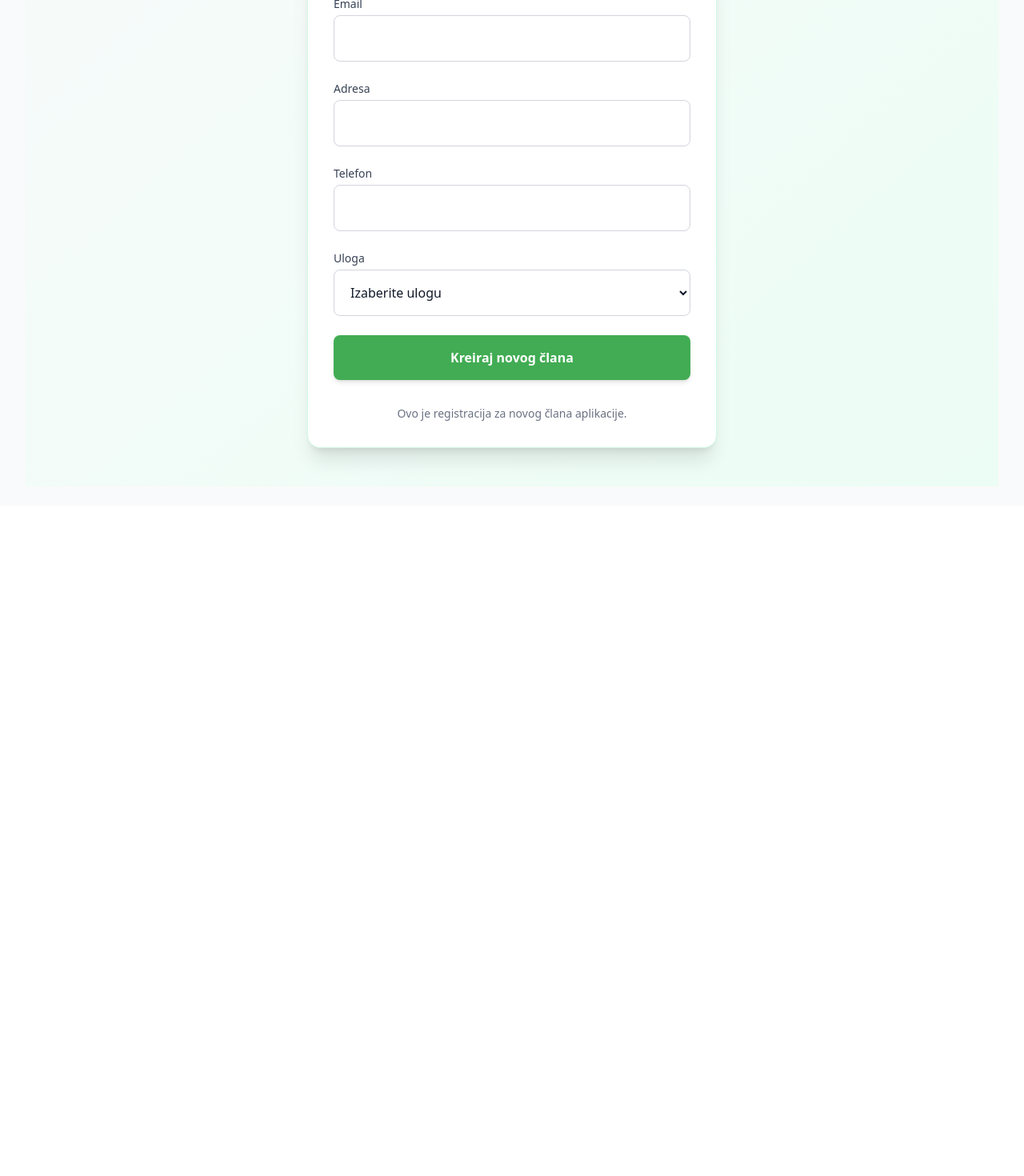
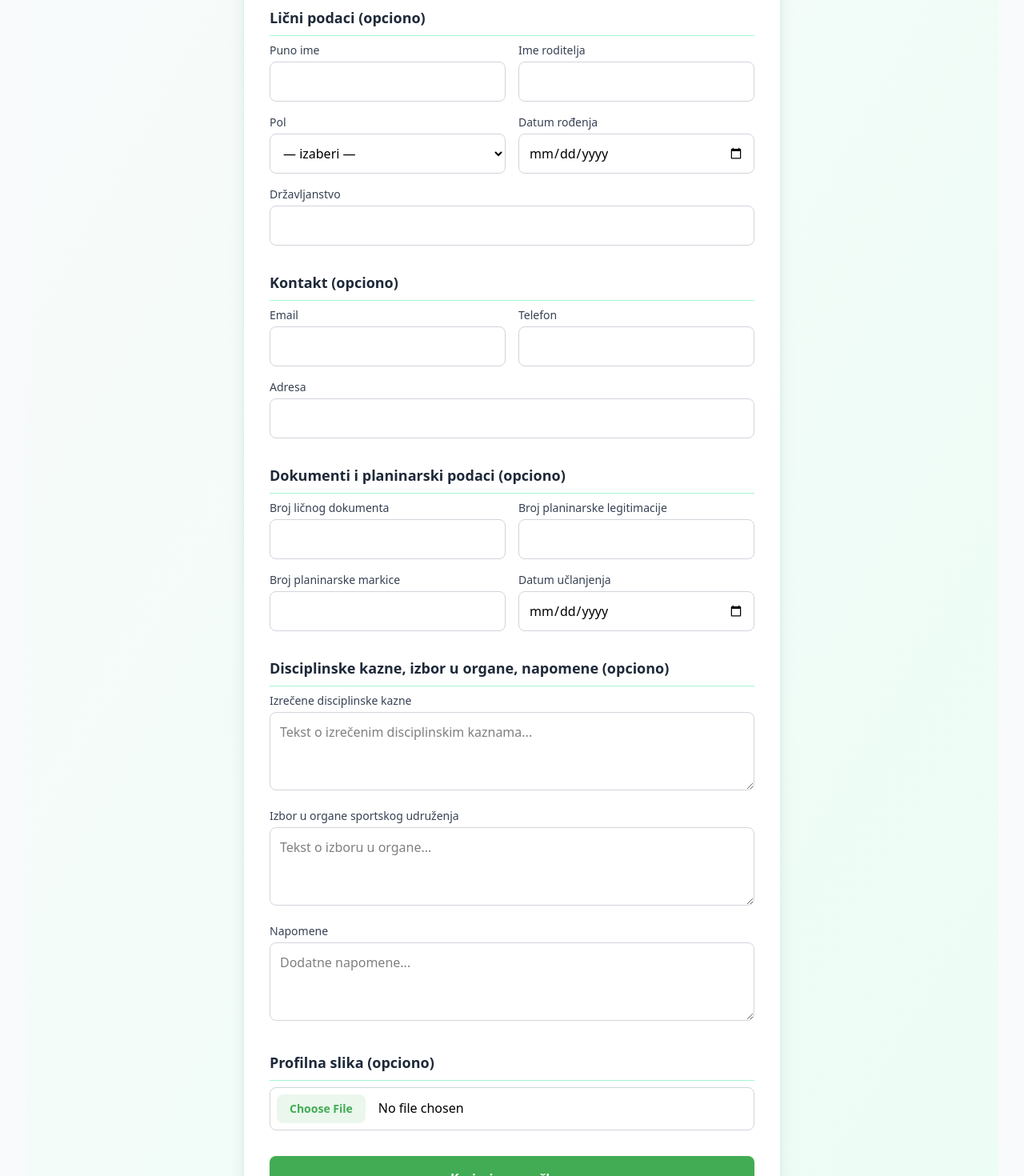
Before and after one commit to IrfanCatovic/Beleg, a React (Vite) app: page /dodaj-korisnika in a window 1280 px wide. Shown: the part 560-2030 px from the top of the page at 80% size. Before the commit the page ends 1192 px from the top, so only its background shows below. Built offline with nearby package versions, Linux system fonts and the light colour scheme; sample sign-in values are in the browser's storage.

Commit message:
Feat: added registerUser page and endpoint /api/register

```diff
--- a/src/pages/RegisterUser.tsx
+++ b/src/pages/RegisterUser.tsx
@@ -1,60 +1,117 @@
-import { useState} from 'react'
+// src/pages/RegisterUser.tsx
+import { useState } from 'react'
 import { useNavigate } from 'react-router-dom'
 import api from '../services/api'
 import { useAuth } from '../context/AuthContext'
 
+const initialForm = {
+  username: '',
+  password: '',
+  fullName: '',
+  imeRoditelja: '',
+  pol: '',
+  datumRodjenja: '',
+  drzavljanstvo: '',
+  adresa: '',
+  telefon: '',
+  email: '',
+  brojLicnogDokumenta: '',
+  brojPlaninarskeLegitimacije: '',
+  brojPlaninarskeMarkice: '',
+  datumUclanjenja: '',
+  izreceneDisciplinskeKazne: '',
+  izborUOrganeSportskogUdruzenja: '',
+  napomene: '',
+  role: '',
+}
+
 export default function RegisterUser() {
   const { user } = useAuth()
   const navigate = useNavigate()
-  const [form, setForm] = useState({
-    username: '',
-    password: '',
-    fullName: '',
-    email: '',
-    adresa: '',
-    telefon: '',
-    role: '',
-  })
+  const [form, setForm] = useState(initialForm)
+  const [avatarFile, setAvatarFile] = useState<File | null>(null)
+  const [avatarPreview, setAvatarPreview] = useState<string>('')
   const [error, setError] = useState('')
   const [success, setSuccess] = useState(false)
-  const [loading, setLoading] = useState(true)
 
-    const handleChange = (e: React.ChangeEvent<HTMLInputElement | HTMLSelectElement>) => {
+  const handleChange = (e: React.ChangeEvent<HTMLInputElement | HTMLSelectElement | HTMLTextAreaElement>) => {
     setForm({ ...form, [e.target.name]: e.target.value })
+  }
+
+  const handleAvatarChange = (e: React.ChangeEvent<HTMLInputElement>) => {
+    const file = e.target.files?.[0]
+    if (!file) return
+
+    if (!file.type.startsWith('image/')) {
+      setError('Dozvoljene su samo slike (jpg, png, gif...)')
+      return
+    }
+    if (file.size > 5 * 1024 * 1024) {
+      setError('Slika je prevelika (maksimum 5 MB)')
+      return
+    }
+
+    setError('')
+    setAvatarFile(file)
+    setAvatarPreview(URL.createObjectURL(file))
   }
 
   const handleSubmit = async (e: React.FormEvent) => {
     e.preventDefault()
     setError('')
+    setSuccess(false)
 
     try {
-      await api.post('/api/setup/admin', form)
+      const formData = new FormData()
+      formData.append('username', form.username.trim())
+      formData.append('password', form.password)
+      formData.append('role', form.role)
+
+      // Opciona polja – dodaj samo ako nisu prazna
+      const optional: (keyof typeof form)[] = [
+        'fullName', 'imeRoditelja', 'pol', 'datumRodjenja', 'drzavljanstvo',
+        'adresa', 'telefon', 'email', 'brojLicnogDokumenta',
+        'brojPlaninarskeLegitimacije', 'brojPlaninarskeMarkice', 'datumUclanjenja',
+        'izreceneDisciplinskeKazne', 'izborUOrganeSportskogUdruzenja', 'napomene',
+      ]
+      optional.forEach((key) => {
+        if (key === 'role') return
+        const val = form[key]?.trim()
+        if (val) formData.append(key, val)
+      })
+
+      if (avatarFile) formData.append('avatar', avatarFile)
+
+      await api.post('/api/register', formData, {
+        headers: { 'Content-Type': 'multipart/form-data' },
+      })
+
       setSuccess(true)
-      // Posle uspeha → odmah na /
-      setTimeout(() => navigate('/', { replace: true }), 1500)
+      setTimeout(() => navigate('/', { replace: true }), 2000)
     } catch (err: any) {
-      setError(err.response?.data?.error || 'Greška pri kreiranju administratora')
+      setError(err.response?.data?.error || 'Greška pri kreiranju korisnika')
     }
   }
 
-  const roleOptions = user?.role === 'admin' ? [
-  'admin', 'clan', 'vodic', 'blagajnik', 'sekretar', 'menadzer-opreme'
-] : [
-  'clan', 'vodic', 'blagajnik', 'sekretar', 'menadzer-opreme' // bez admina
-]
+  const inputClass =
+    'w-full p-3 border border-gray-300 rounded-lg focus:outline-none focus:ring-2 focus:ring-[#41ac53] focus:border-[#41ac53]'
+  const labelClass = 'block text-sm font-medium text-gray-700 mb-1'
+  const sectionClass = 'space-y-4'
 
-
+  const roleOptions = user?.role === 'admin'
+    ? ['admin', 'clan', 'vodic', 'blagajnik', 'sekretar', 'menadzer-opreme']
+    : ['clan', 'vodic', 'blagajnik', 'sekretar', 'menadzer-opreme']
 
   return (
     <div className="min-h-screen flex items-center justify-center bg-gradient-to-br from-gray-50 to-emerald-50 px-4 py-12">
-      <div className="w-full max-w-lg bg-white p-8 rounded-2xl shadow-xl border border-emerald-100">
+      <div className="w-full max-w-2xl bg-white p-8 rounded-2xl shadow-xl border border-emerald-100">
         <h2 className="text-3xl font-bold text-center mb-8" style={{ color: '#41ac53' }}>
           Registracija novog člana
         </h2>
 
         {success && (
           <div className="mb-6 p-4 bg-green-100 text-green-800 rounded-lg text-center font-medium">
-            Član uspešno registrovan! Preusmeravam na login...
+            Član uspešno registrovan! Preusmeravam...
           </div>
         )}
 
@@ -64,112 +121,257 @@ const handleSubmit = async (e: React.FormEvent) => {
           </div>
         )}
 
-        <form onSubmit={handleSubmit} className="space-y-6">
+        <form onSubmit={handleSubmit} className="space-y-8">
+          {/* Obavezna polja */}
+          <div className={sectionClass}>
+            <h3 className="text-lg font-semibold text-gray-800 border-b border-emerald-200 pb-2 mb-2">
+              Obavezna polja
+            </h3>
             <div>
-            <label className="block text-sm font-medium text-gray-700 mb-1">
-              Korisničko ime
-            </label>
+              <label className={labelClass}>Korisničko ime *</label>
               <input
                 name="username"
                 value={form.username}
                 onChange={handleChange}
                 required
-              className="w-full p-4 border border-gray-300 rounded-lg focus:outline-none focus:ring-2 focus:ring-[#41ac53] focus:border-[#41ac53]"
+                className={inputClass}
               />
             </div>
-
             <div>
-            <label className="block text-sm font-medium text-gray-700 mb-1">
-              Lozinka
-            </label>
+              <label className={labelClass}>Lozinka * (min. 8 karaktera)</label>
               <input
                 name="password"
                 type="password"
                 value={form.password}
                 onChange={handleChange}
                 required
-              className="w-full p-4 border border-gray-300 rounded-lg focus:outline-none focus:ring-2 focus:ring-[#41ac53] focus:border-[#41ac53]"
+                minLength={8}
+                className={inputClass}
               />
             </div>
+            <div>
+              <label className={labelClass}>Uloga *</label>
+              <select
+                name="role"
+                value={form.role}
+                onChange={handleChange}
+                required
+                className={inputClass}
+              >
+                <option value="">— izaberi —</option>
+                {roleOptions.map((role) => (
+                  <option key={role} value={role}>
+                    {role.charAt(0).toUpperCase() + role.slice(1).replace('-', ' ')}
+                  </option>
+                ))}
+              </select>
+            </div>
+          </div>
 
+          {/* Lični podaci */}
+          <div className={sectionClass}>
+            <h3 className="text-lg font-semibold text-gray-800 border-b border-emerald-200 pb-2 mb-2">
+              Lični podaci (opciono)
+            </h3>
+            <div className="grid grid-cols-1 sm:grid-cols-2 gap-4">
               <div>
-            <label className="block text-sm font-medium text-gray-700 mb-1">
-              Puno ime
-            </label>
+                <label className={labelClass}>Puno ime</label>
                 <input
                   name="fullName"
                   value={form.fullName}
                   onChange={handleChange}
-              required
-              className="w-full p-4 border border-gray-300 rounded-lg focus:outline-none focus:ring-2 focus:ring-[#41ac53] focus:border-[#41ac53]"
+                  className={inputClass}
                 />
               </div>
+              <div>
+                <label className={labelClass}>Ime roditelja</label>
+                <input
+                  name="imeRoditelja"
+                  value={form.imeRoditelja}
+                  onChange={handleChange}
+                  className={inputClass}
+                />
+              </div>
+              <div>
+                <label className={labelClass}>Pol</label>
+                <select
+                  name="pol"
+                  value={form.pol}
+                  onChange={handleChange}
+                  className={inputClass}
+                >
+                  <option value="">— izaberi —</option>
+                  <option value="M">M</option>
+                  <option value="Ž">Ž</option>
+                </select>
+              </div>
+              <div>
+                <label className={labelClass}>Datum rođenja</label>
+                <input
+                  name="datumRodjenja"
+                  type="date"
+                  value={form.datumRodjenja}
+                  onChange={handleChange}
+                  className={inputClass}
+                />
+              </div>
+              <div className="sm:col-span-2">
+                <label className={labelClass}>Državljanstvo</label>
+                <input
+                  name="drzavljanstvo"
+                  value={form.drzavljanstvo}
+                  onChange={handleChange}
+                  className={inputClass}
+                />
+              </div>
+            </div>
+          </div>
 
+          {/* Kontakt */}
+          <div className={sectionClass}>
+            <h3 className="text-lg font-semibold text-gray-800 border-b border-emerald-200 pb-2 mb-2">
+              Kontakt (opciono)
+            </h3>
+            <div className="grid grid-cols-1 sm:grid-cols-2 gap-4">
               <div>
-            <label className="block text-sm font-medium text-gray-700 mb-1">
-              Email
-            </label>
+                <label className={labelClass}>Email</label>
                 <input
                   name="email"
                   type="email"
                   value={form.email}
                   onChange={handleChange}
-              required
-              className="w-full p-4 border border-gray-300 rounded-lg focus:outline-none focus:ring-2 focus:ring-[#41ac53] focus:border-[#41ac53]"
+                  className={inputClass}
                 />
               </div>
-
               <div>
-            <label className="block text-sm font-medium text-gray-700 mb-1">
-              Adresa
-            </label>
+                <label className={labelClass}>Telefon</label>
+                <input
+                  name="telefon"
+                  value={form.telefon}
+                  onChange={handleChange}
+                  className={inputClass}
+                />
+              </div>
+              <div className="sm:col-span-2">
+                <label className={labelClass}>Adresa</label>
                 <input
                   name="adresa"
                   value={form.adresa}
                   onChange={handleChange}
-              required
-              className="w-full p-4 border border-gray-300 rounded-lg focus:outline-none focus:ring-2 focus:ring-[#41ac53] focus:border-[#41ac53]"
+                  className={inputClass}
                 />
               </div>
+            </div>
+          </div>
 
+          {/* Planinarski / dokumenti */}
+          <div className={sectionClass}>
+            <h3 className="text-lg font-semibold text-gray-800 border-b border-emerald-200 pb-2 mb-2">
+              Dokumenti i planinarski podaci (opciono)
+            </h3>
+            <div className="grid grid-cols-1 sm:grid-cols-2 gap-4">
               <div>
-            <label className="block text-sm font-medium text-gray-700 mb-1">
-              Telefon
-            </label>
+                <label className={labelClass}>Broj ličnog dokumenta</label>
                 <input
-              name="telefon"
-              value={form.telefon}
+                  name="brojLicnogDokumenta"
+                  value={form.brojLicnogDokumenta}
                   onChange={handleChange}
-              required
-              className="w-full p-4 border border-gray-300 rounded-lg focus:outline-none focus:ring-2 focus:ring-[#41ac53] focus:border-[#41ac53]"
+                  className={inputClass}
                 />
               </div>
+              <div>
+                <label className={labelClass}>Broj planinarske legitimacije</label>
+                <input
+                  name="brojPlaninarskeLegitimacije"
+                  value={form.brojPlaninarskeLegitimacije}
+                  onChange={handleChange}
+                  className={inputClass}
+                />
+              </div>
+              <div>
+                <label className={labelClass}>Broj planinarske markice</label>
+                <input
+                  name="brojPlaninarskeMarkice"
+                  value={form.brojPlaninarskeMarkice}
+                  onChange={handleChange}
+                  className={inputClass}
+                />
+              </div>
+              <div>
+                <label className={labelClass}>Datum učlanjenja</label>
+                <input
+                  name="datumUclanjenja"
+                  type="date"
+                  value={form.datumUclanjenja}
+                  onChange={handleChange}
+                  className={inputClass}
+                />
+              </div>
+            </div>
+          </div>
 
+          {/* Disciplinske kazne, izbor u organe, napomene */}
+          <div className={sectionClass}>
+            <h3 className="text-lg font-semibold text-gray-800 border-b border-emerald-200 pb-2 mb-2">
+              Disciplinske kazne, izbor u organe, napomene (opciono)
+            </h3>
+            <div className="space-y-4">
               <div>
-                <label
-                    className="block text-sm font-medium text-gray-700 mb-1"
-                >
-                    Uloga
-                </label>
-                <select
-                    name="role"
-                    value={form.role}
+                <label className={labelClass}>Izrečene disciplinske kazne</label>
+                <textarea
+                  name="izreceneDisciplinskeKazne"
+                  value={form.izreceneDisciplinskeKazne}
                   onChange={handleChange}
-                    required
-                    className="w-full p-4 border border-gray-300 rounded-lg focus:outline-none focus:ring-2 focus:ring-[#41ac53] focus:border-[#41ac53] bg-white text-gray-900 text-base transition-colors duration-200 hover:border-[#41ac53]/70 disabled:opacity-50 disabled:cursor-not-allowed"
-                >
-                    <option value="" disabled>
-                    Izaberite ulogu
-                    </option>
-                    {roleOptions.map((role) => (
-                    <option
-                        key={role}
-                        value={role}
-                    >
-                        {role.charAt(0).toUpperCase() + role.slice(1).replace('-', ' ')}
-                    </option>
-                    ))}
-                </select>
+                  rows={3}
+                  className={inputClass}
+                  placeholder="Tekst o izrečenim disciplinskim kaznama..."
+                />
+              </div>
+              <div>
+                <label className={labelClass}>Izbor u organe sportskog udruženja</label>
+                <textarea
+                  name="izborUOrganeSportskogUdruzenja"
+                  value={form.izborUOrganeSportskogUdruzenja}
+                  onChange={handleChange}
+                  rows={3}
+                  className={inputClass}
+                  placeholder="Tekst o izboru u organe..."
+                />
+              </div>
+              <div>
+                <label className={labelClass}>Napomene</label>
+                <textarea
+                  name="napomene"
+                  value={form.napomene}
+                  onChange={handleChange}
+                  rows={3}
+                  className={inputClass}
+                  placeholder="Dodatne napomene..."
+                />
+              </div>
+            </div>
+          </div>
+
+          {/* Avatar */}
+          <div className={sectionClass}>
+            <h3 className="text-lg font-semibold text-gray-800 border-b border-emerald-200 pb-2 mb-2">
+              Profilna slika (opciono)
+            </h3>
+            <input
+              type="file"
+              accept="image/*"
+              onChange={handleAvatarChange}
+              className="w-full p-2 border border-gray-300 rounded-lg file:mr-4 file:py-2 file:px-4 file:rounded-lg file:border-0 file:text-sm file:font-semibold file:bg-[#41ac53]/10 file:text-[#41ac53] hover:file:bg-[#41ac53]/20 cursor-pointer"
+            />
+            {avatarPreview && (
+              <div className="mt-4 flex justify-center">
+                <img
+                  src={avatarPreview}
+                  alt="Preview profilne slike"
+                  className="w-32 h-32 object-cover rounded-full border-4 border-[#41ac53]/30 shadow-md"
+                />
+              </div>
+            )}
           </div>
 
           <button
@@ -182,7 +384,7 @@ const handleSubmit = async (e: React.FormEvent) => {
         </form>
 
         <p className="mt-8 text-center text-sm text-gray-500">
-          Ovo je registracija za novog člana aplikacije.
+          Obavezna su samo korisničko ime, lozinka i uloga. Ostala polja možete popuniti kasnije.
         </p>
       </div>
     </div>
```
Also changed, not shown: 1 other file (tests, documents, lock files or other folders). Lines whose indentation alone changed are shown as unchanged.
